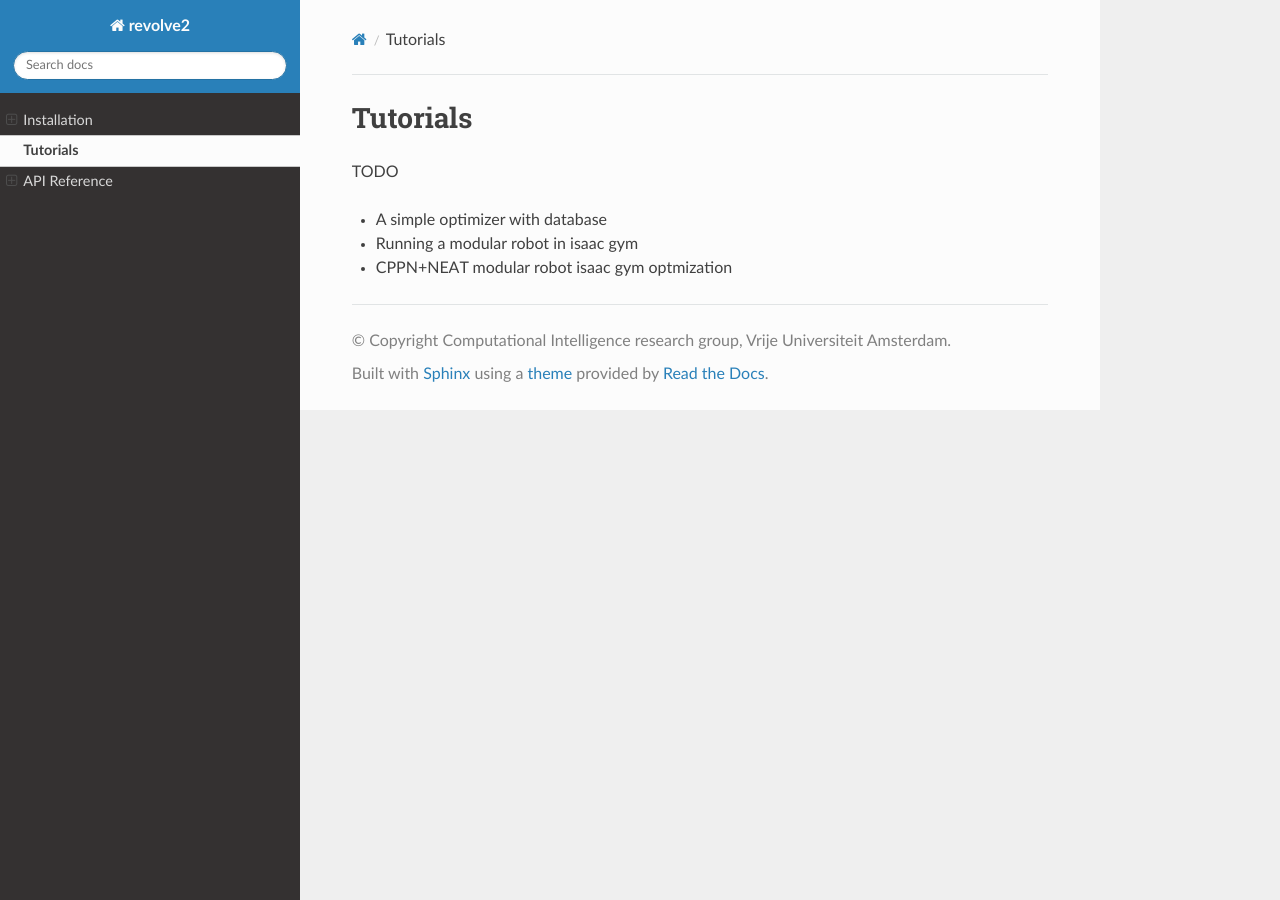
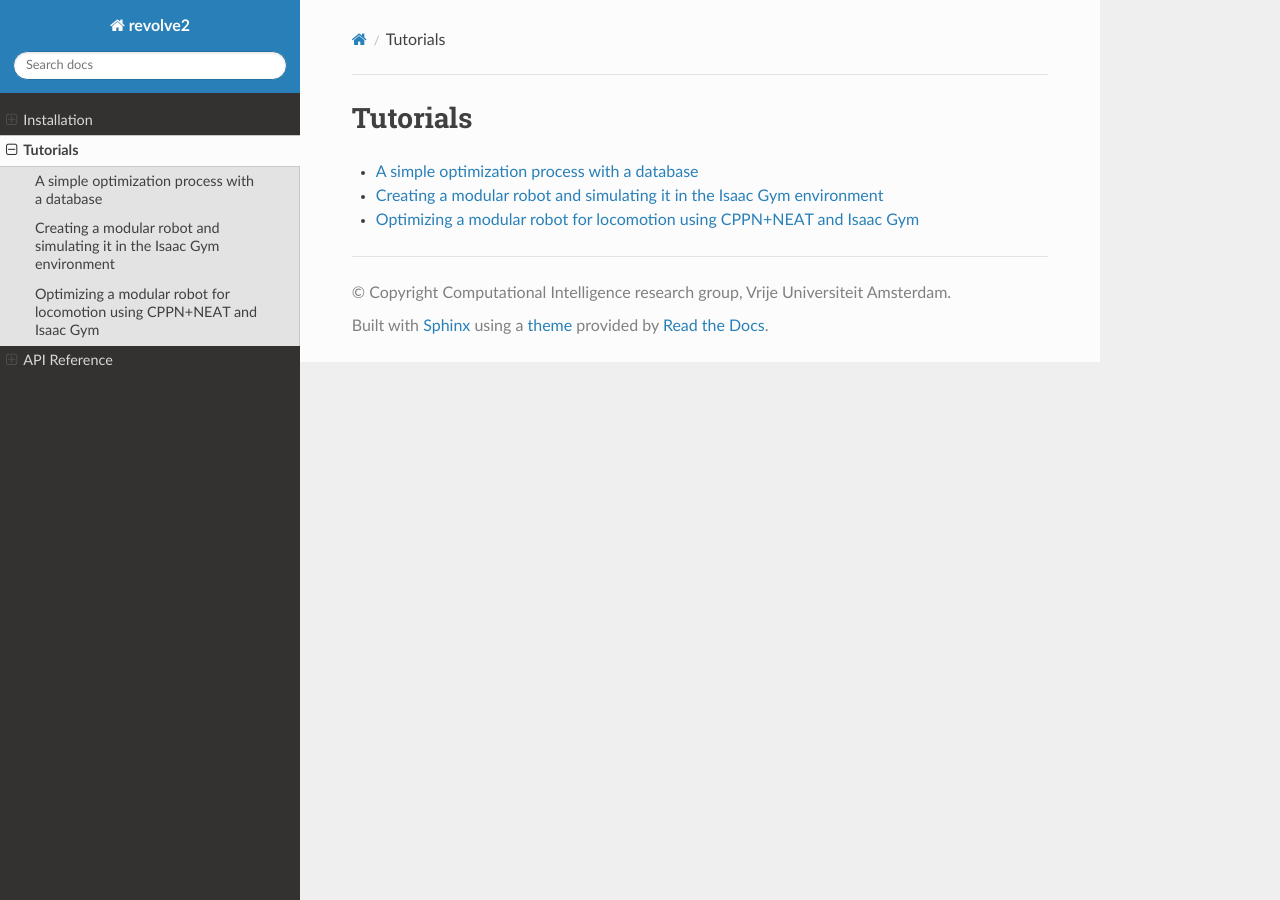
Before and after one commit to ci-group/revolve2, a Sphinx documentation site: the page built from docs/source/tutorials/index.rst, in a window 1280 px wide. Built offline with Sphinx 7.4.7 and the Read the Docs theme 2.0.0, drawn with Linux system fonts in a browser that asks for light colours; pages that are not in the unit, such as notebooks, are missing from menus.

Commit message:
Create tutorials outline

```diff
--- a/docs/source/tutorials/index.rst
+++ b/docs/source/tutorials/index.rst
@@ -1,8 +1,10 @@
 =========
 Tutorials
 =========
-TODO
 
-* A simple optimizer with database
-* Running a modular robot in isaac gym
-* CPPN+NEAT modular robot isaac gym optmization
+.. toctree::
+   :maxdepth: 2
+
+   simple_optimization
+   simulate_robot_isaac
+   optimize_locomotion
--- /dev/null
+++ b/docs/source/tutorials/optimize_locomotion.rst
@@ -0,0 +1,3 @@
+=======================================================================
+Optimizing a modular robot for locomotion using CPPN+NEAT and Isaac Gym
+=======================================================================
--- /dev/null
+++ b/docs/source/tutorials/simple_optimization.rst
@@ -0,0 +1,3 @@
+=============================================
+A simple optimization process with a database
+=============================================
--- /dev/null
+++ b/docs/source/tutorials/simulate_robot_isaac.rst
@@ -0,0 +1,3 @@
+=======================================================================
+Creating a modular robot and simulating it in the Isaac Gym environment
+=======================================================================
```
